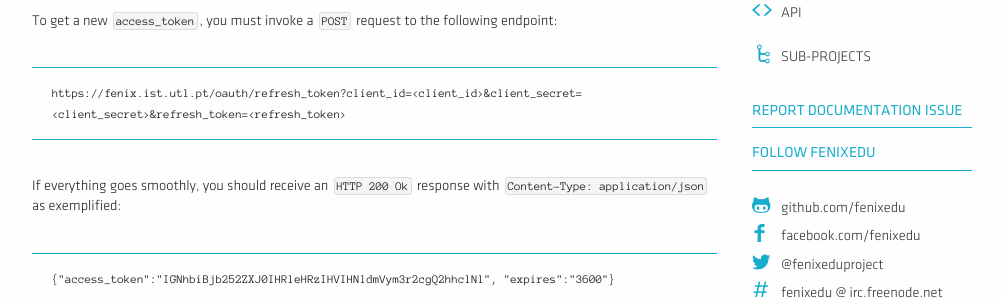
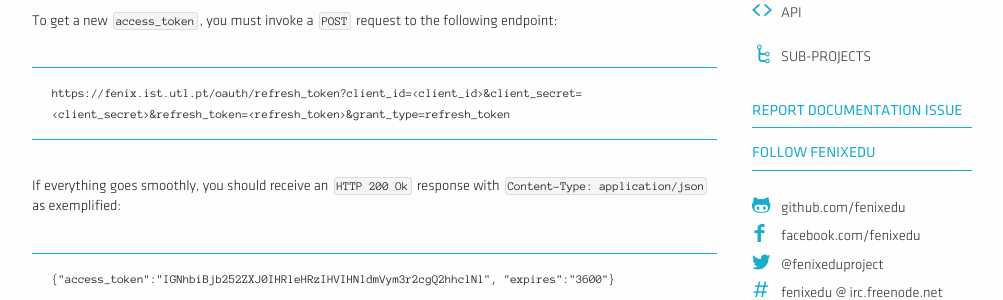
Before and after one commit to FenixEdu/fenixedu.github.io, a Jekyll site: the page built from dev/tutorials/use-fenixedu-api-in-your-application/index.md, in a window 1280 px wide and 900 px high, scrolled down 3977 px. Shown: the part 173-473 px from the top of the window, without its empty margins (128-1131 px from the left). Built offline with Jekyll 4.4.1, drawn with Linux system fonts in a browser that asks for light colours; nearby versions of some CDN libraries; Markdown is read by kramdown in place of the engine named in the settings; part of the change alters nothing that is shown.

Commit message:
Added grant_type in refresh access token URL

````diff
--- a/dev/tutorials/use-fenixedu-api-in-your-application/index.md
+++ b/dev/tutorials/use-fenixedu-api-in-your-application/index.md
@@ -113,7 +113,7 @@ In the interest of security, every issued access token is only valid for 1 hour.
 
 To get a new ```access_token```, you must invoke a ```POST``` request to the following endpoint:
 
-	https://fenix.ist.utl.pt/oauth/refresh_token?client_id=<client_id>&client_secret=<client_secret>&refresh_token=<refresh_token>
+	https://fenix.ist.utl.pt/oauth/refresh_token?client_id=<client_id>&client_secret=<client_secret>&refresh_token=<refresh_token>&grant_type=refresh_token
 
 If everything goes smoothly, you should receive an ```HTTP 200 Ok``` response with ```Content-Type: application/json``` as exemplified:
 
````
